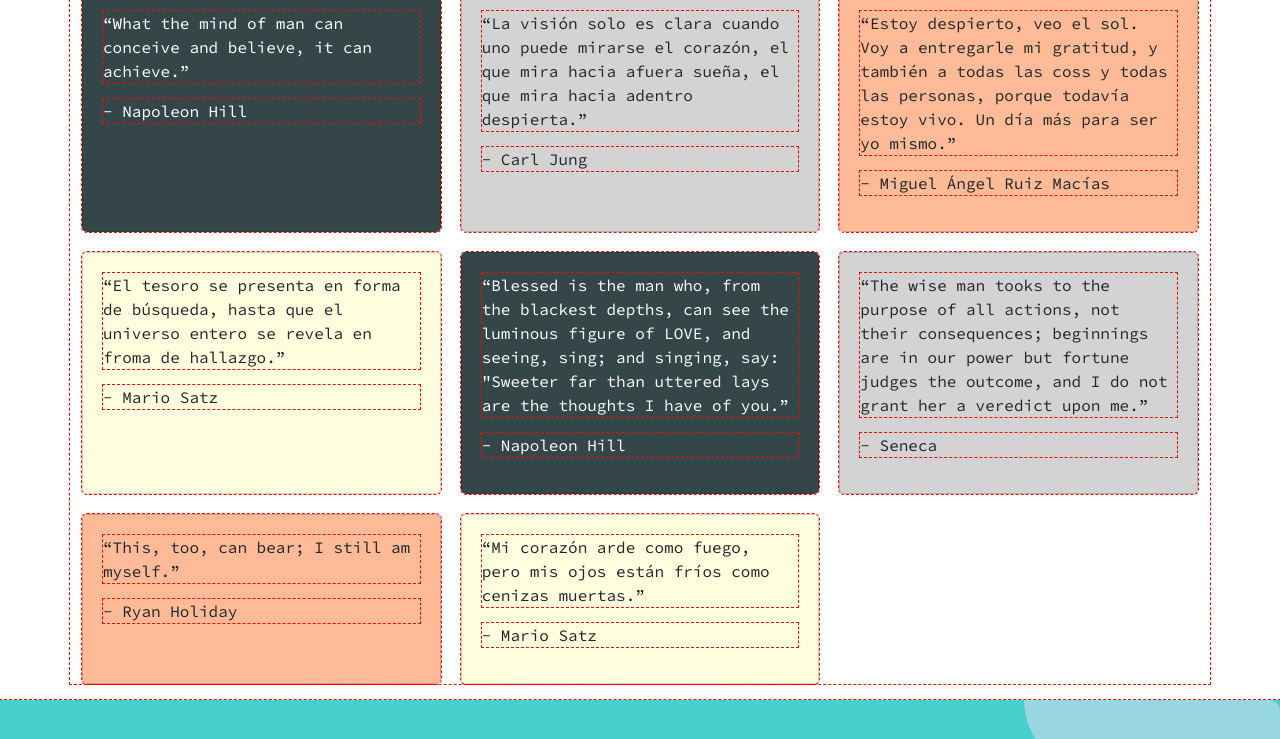
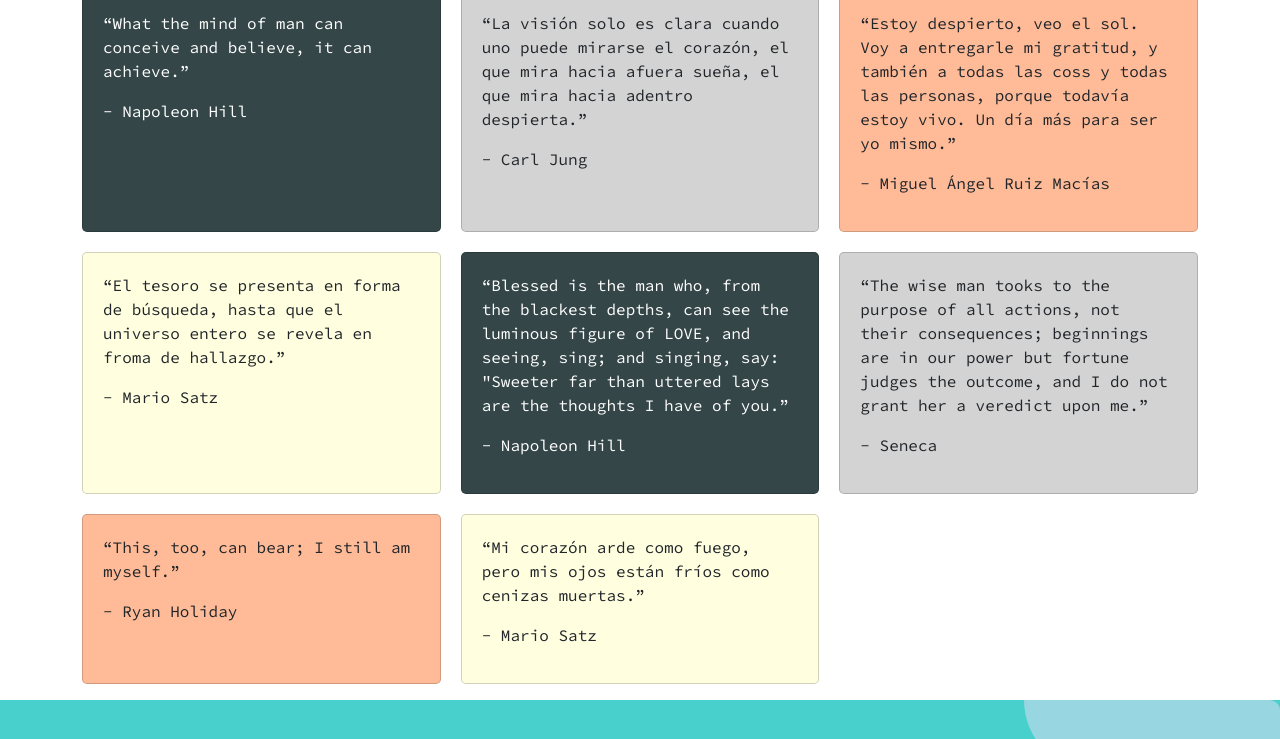
Before and after one commit to SantiagoMtz25/yoyo, a plain HTML site: page books.html in a window 1280 px wide. Shown: the part 170-909 px from the top of the page. Drawn offline with nearby package versions, Linux system fonts and the light colour scheme.

Commit message:
Update books.css

```diff
--- a/books.css
+++ b/books.css
@@ -8,7 +8,6 @@
     outline: none;
     border: none;
     text-decoration: none;
-    outline: red dashed 1px;
 }
 
 header {
```
